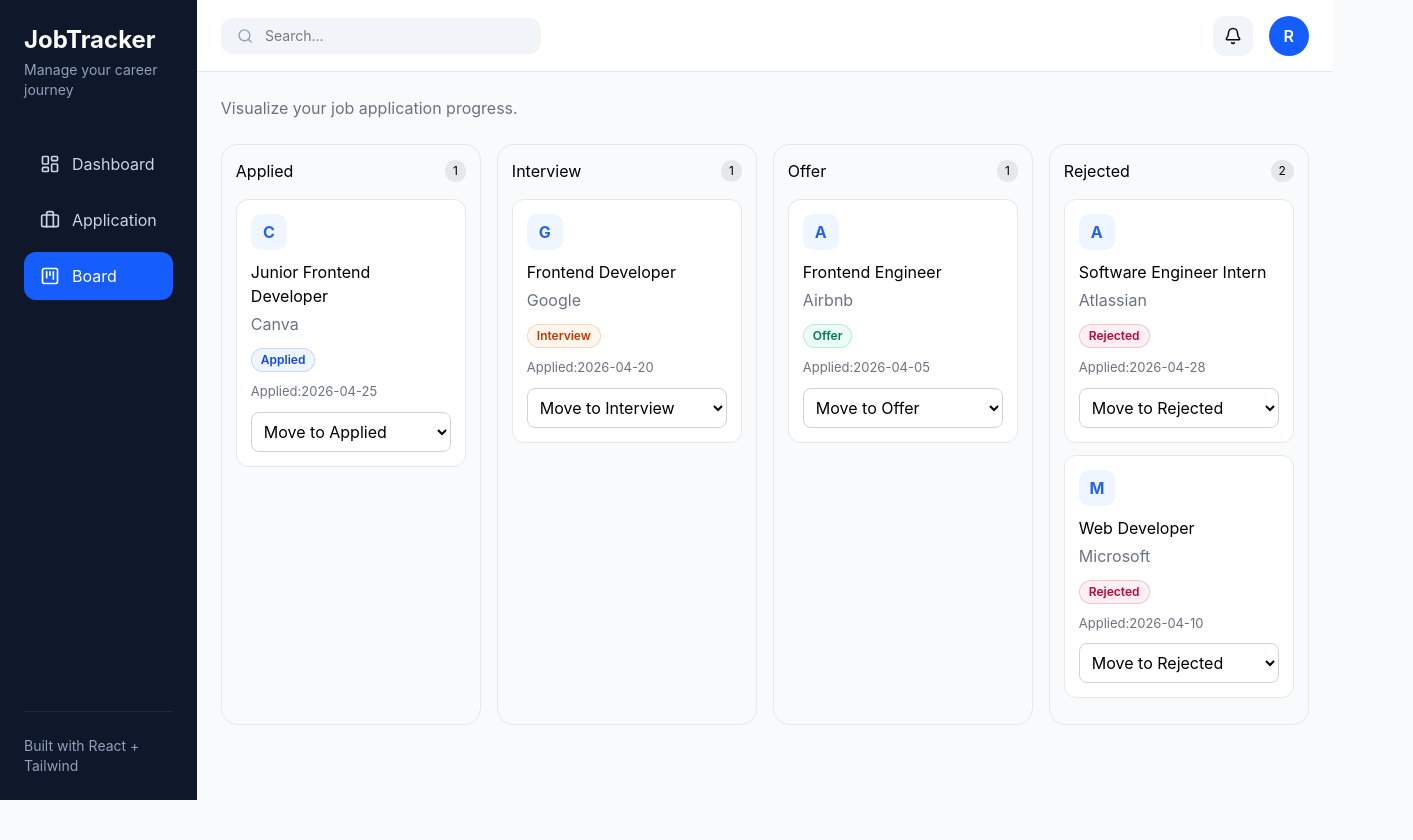
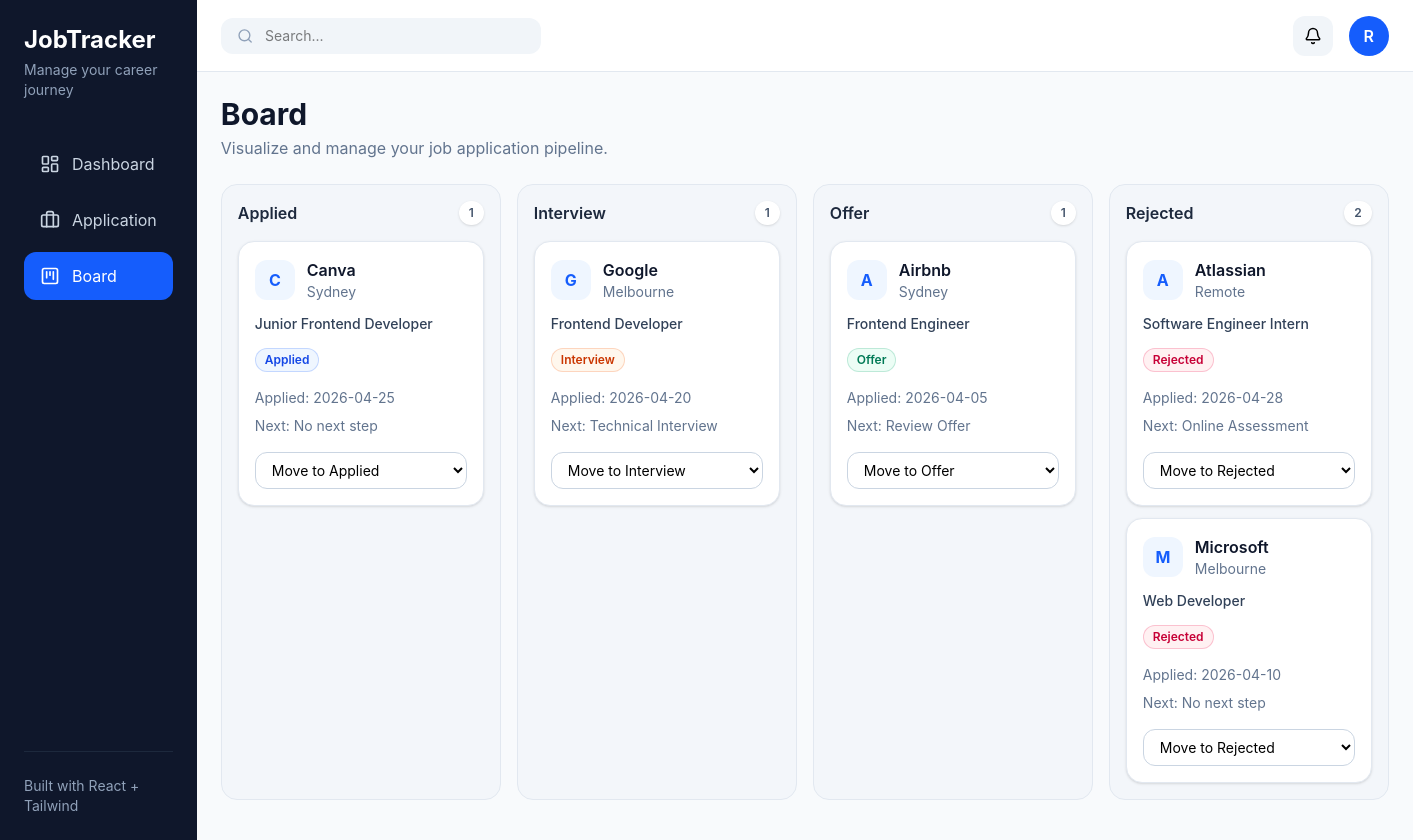
Before and after one commit to riemi888/JobApplicationProject, a React (Vite) app: page /board in a window 1280 px wide. Shown: the whole page, 1413 px wide, since content can reach past the window. Before the commit the page ends 800 px from the top, so only its background shows below. Built offline with nearby package versions, Linux system fonts and the light colour scheme.

Commit message:
more tailwind added

```diff
--- a/src/component/BoardCard.tsx
+++ b/src/component/BoardCard.tsx
@@ -1,66 +1,60 @@
-import type {job,jobStatus} from "../type/job";
+import type { job, jobStatus } from "../type/job";
 import StatusBadge from "./StatusBadge";
 
 type BoardCardProps = {
-    job: job,
-    onStatusChange: (job: string, status: jobStatus) => void;
-}
+  job: job;
+  onStatusChange: (id: string, status: jobStatus) => void;
+};
 
-const statusOptions: jobStatus[] = ["Applied", "Interview", "Offer", "Rejected"];
+const statusOptions: jobStatus[] = [
+  "Applied",
+  "Interview",
+  "Offer",
+  "Rejected",
+];
 
-const BoardCard = ({job, onStatusChange}: BoardCardProps) => {
-    return(<div
-    style={{
-        background:"white",
-        borderRadius:"12px",
-        padding:"14px",
-        border:"1px solid #e5e7eb",
-        marginBottom:"12px"
-    }}>
-        <div style={{
-            width:"36px",
-            height:"36px",
-            borderRadius:"10px",
-            background:"#eff6ff",
-            color:"#2563eb",
-            display:"flex",
-            alignItems:"center",
-            justifyContent:"center",
-            fontWeight:700,
-            marginBottom:"10px"
-        }}>
+function BoardCard({ job, onStatusChange }: BoardCardProps) {
+  return (
+    <div className="rounded-2xl border border-slate-200 bg-white p-4 shadow-sm transition hover:-translate-y-1 hover:shadow-md">
+      <div className="mb-3 flex items-start justify-between">
+        <div className="flex items-center gap-3">
+          <div className="flex h-10 w-10 items-center justify-center rounded-xl bg-blue-50 font-bold text-blue-600">
             {job.company.charAt(0)}
+          </div>
+
+          <div>
+            <h3 className="font-semibold text-slate-900">{job.company}</h3>
+            <p className="text-sm text-slate-500">{job.location}</p>
+          </div>
         </div>
-        <h3 style={{margin:"0 0 4px"}}>{job.position}</h3>
-        <p style={{margin:"0 0 10px",color:"#6b7280"}}>
-            {job.company}
-        </p>
-        <StatusBadge status={job.status} />
-        <p style={{
-            fontSize:"13px",
-            color:"#6b7280",
-            marginTop:"10px"
-        }}>
-            Applied:{job.dateApplied}
-        </p>
-        <select
+      </div>
+
+      <p className="mb-3 text-sm font-medium text-slate-700">
+        {job.position}
+      </p>
+
+      <StatusBadge status={job.status} />
+
+      <div className="mt-4 space-y-2 text-sm text-slate-500">
+        <p>Applied: {job.dateApplied}</p>
+        <p>Next: {job.nextStep || "No next step"}</p>
+      </div>
+
+      <select
         value={job.status}
-        onChange={(e)=>{onStatusChange(job.id,e.target.value as jobStatus)
-            //console.log("select change:", job.id, e.target.value);
+        onChange={(e) =>
+          onStatusChange(job.id, e.target.value as jobStatus)
         }
-
-        }
-        style={{
-            width:"100%",
-            marginTop:"10px",
-            padding:"8px",
-            borderRadius:"8px",
-            border:"1px solid #d1d5db"
-        }}>
-            {statusOptions.map((status)=>(<option key={status} value={status}>Move to {status}</option>))}
-        </select>
-    </div>)
-
+        className="mt-4 w-full rounded-xl border border-slate-300 px-3 py-2 text-sm outline-none transition focus:border-blue-500 focus:ring-2 focus:ring-blue-500/20"
+      >
+        {statusOptions.map((status) => (
+          <option key={status} value={status}>
+            Move to {status}
+          </option>
+        ))}
+      </select>
+    </div>
+  );
 }
 
 export default BoardCard;
--- a/src/component/BoardColumn.tsx
+++ b/src/component/BoardColumn.tsx
@@ -1,46 +1,40 @@
-import type {job,jobStatus} from '../type/job'
-import BoardCard from './BoardCard';
+import type { job, jobStatus } from "../type/job";
+import BoardCard from "./BoardCard";
 
 type BoardColumnProps = {
-    title:jobStatus;
-    jobs:job[];
-    onStatusChange:(job:string,status:jobStatus)=>void;
+  title: jobStatus;
+  jobs: job[];
+  onStatusChange: (id: string, status: jobStatus) => void;
 };
 
-function BoardColumn({title,jobs,onStatusChange}:BoardColumnProps) {
-    return (
-        <div style={{
-            background:"#f9fafb",
-            borderRadius:"16px",
-            padding:"14px",
-            minWidth:"260px",
-            border:"1px solid #e5e7eb"
-        }}>
-            <div
-            style={{
-                display:"flex",
-                justifyContent:"space-between",
-                alignItems:"center",
-                marginBottom:"16px"
-            }}>
-                <h2 style={{fontSize:"16PX",margin:0}}>{title}</h2>
-                <span style={{
-                    background:"#e5e7eb",
-                    padding:"2px 8px",
-                    borderRadius:"999px",
-                    fontSize:"12px"
-                }}>{jobs.length}</span>
-            </div>
+function BoardColumn({ title, jobs, onStatusChange }: BoardColumnProps) {
+  return (
+    <section className="min-w-70 flex-1 rounded-2xl border border-slate-200 bg-slate-100/70 p-4">
+      <div className="mb-4 flex items-center justify-between">
+        <h2 className="font-semibold text-slate-800">{title}</h2>
 
-            {jobs.length === 0 ? (
-                <p style={{
-                    color:"#9ca3af",
-                    fontSize:"14px",
-                    textAlign:"center",
-                    padding:"20px 0"
-                }}>No Applications</p>
-            ) : (jobs.map((job)=><BoardCard key={job.id} job={job} onStatusChange={onStatusChange} />))}
-        </div>
-    )
+        <span className="rounded-full bg-white px-2.5 py-1 text-xs font-semibold text-slate-600 shadow-sm">
+          {jobs.length}
+        </span>
+      </div>
+
+      <div className="space-y-3">
+        {jobs.length === 0 ? (
+          <div className="rounded-xl border border-dashed border-slate-300 bg-white/60 p-6 text-center text-sm text-slate-400">
+            No applications
+          </div>
+        ) : (
+          jobs.map((job) => (
+            <BoardCard
+              key={job.id}
+              job={job}
+              onStatusChange={onStatusChange}
+            />
+          ))
+        )}
+      </div>
+    </section>
+  );
 }
+
 export default BoardColumn;
--- a/src/pages/Board.tsx
+++ b/src/pages/Board.tsx
@@ -1,33 +1,47 @@
 import BoardColumn from "../component/BoardColumn";
 import { useJob } from "../hooks/useJob";
-import type { job, jobStatus } from "../type/job";
+import type { jobStatus } from "../type/job";
 
-const columns: jobStatus[] = ["Applied","Interview","Offer","Rejected"];
+const columns: jobStatus[] = [
+  "Applied",
+  "Interview",
+  "Offer",
+  "Rejected",
+];
+
 function Board() {
-  const {jobs,setJobs} = useJob();
+  const { jobs, setJobs } = useJob();
 
-  function handleStatusChange(id:string,status:jobStatus){
-    setJobs((prevJobs)=>prevJobs.map((job)=>job.id === id ? {...job,status} : job))
+  function handleStatusChange(id: string, status: jobStatus) {
+    setJobs((prevJobs) =>
+      prevJobs.map((job) =>
+        job.id === id ? { ...job, status } : job
+      )
+    );
   }
-  return(<>
-  <div>
 
-      <p style={{
-        color:"#6b7280",
-        marginBottom:"24px"
-      }}>
-        Visualize your job application progress.
-      </p>
-      <div style={{
-        display:"flex",
-        gap:"16px",
-        overflowX:"auto",
-      }}>
-        {columns.map((column)=>(<BoardColumn key={column} title={column}
-        onStatusChange={handleStatusChange} jobs={jobs.filter((job)=>job.status === column)}/>))}
+  return (
+    <div className="space-y-6">
+      <div>
+        <h1 className="text-3xl font-bold text-slate-900">Board</h1>
+
+        <p className="mt-1 text-slate-500">
+          Visualize and manage your job application pipeline.
+        </p>
+      </div>
+
+      <div className="flex gap-4 overflow-x-auto pb-4">
+        {columns.map((status) => (
+          <BoardColumn
+            key={status}
+            title={status}
+            jobs={jobs.filter((job) => job.status === status)}
+            onStatusChange={handleStatusChange}
+          />
+        ))}
       </div>
     </div>
-  </>)
+  );
 }
 
-export default Board
+export default Board;
```
